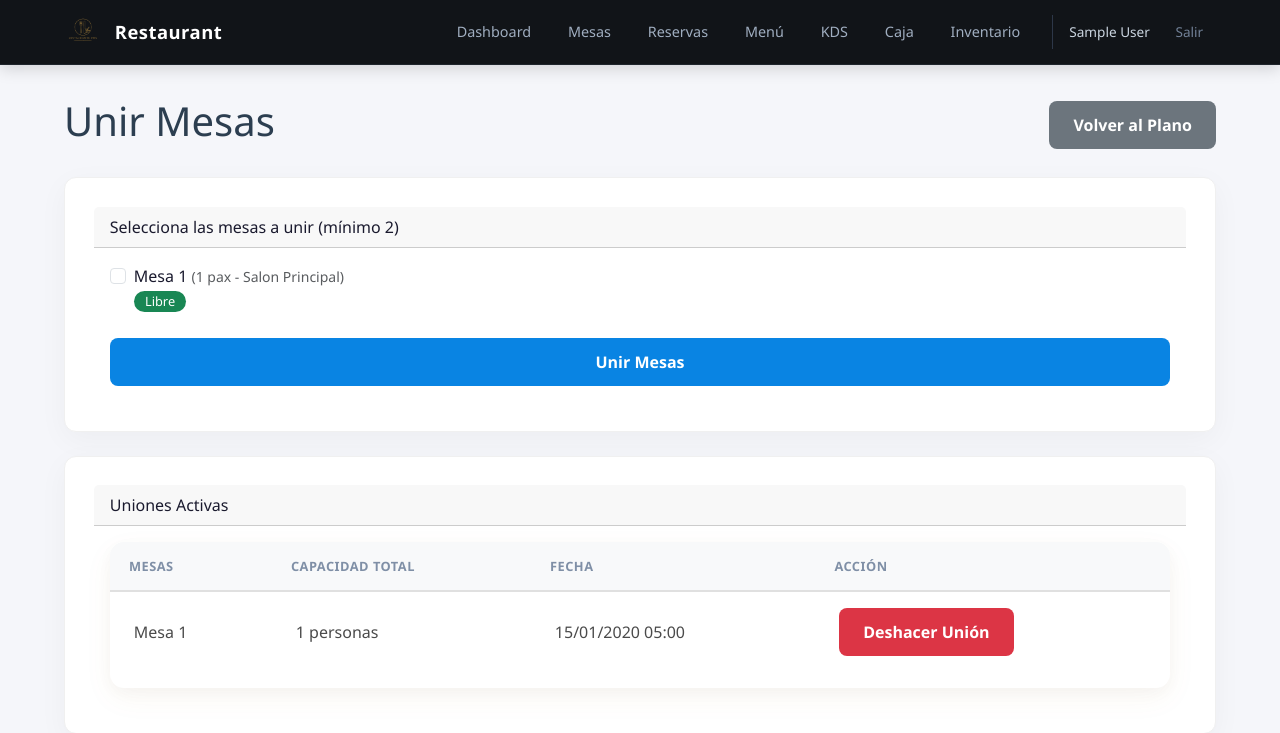
After one commit to edwargreoz/Restaurante_08, a Django app: page /mesas/unir/ in a window 1280 px wide. The commit adds this page. Shown: the top 733 px of the page. Run offline with Django 5.2, Linux system fonts and the light colour scheme; a user stored in the database is signed in; tables that the repository leaves empty hold one stand-in row (values such as "Sample post").

Commit message:
feat(mesas): agregar template unir_mesas y organizar CSS del módulo

```diff
--- a/templates/mesas/detalle_mesa.html
+++ b/templates/mesas/detalle_mesa.html
@@ -4,7 +4,7 @@
 {% load static %}
 {% block title %}Mesa {{ mesa.numero }}{% endblock %}
 {% block content %}
-
+<link rel="stylesheet" href="{% static 'css/mesas/mesas.css' %}">
 <div class="d-flex justify-content-between align-items-center mb-4">
     <h1>Mesa {{ mesa.numero }}</h1>
     <a href="{% url 'plano_mesas' %}" class="btn btn-secondary">Volver al Plano</a>
--- /dev/null
+++ b/templates/mesas/unir_mesas.html
@@ -0,0 +1,77 @@
+{% extends 'base.html' %}
+{% load static %}
+{% block title %}Unir Mesas{% endblock %}
+{% block extra_css %}
+<link rel="stylesheet" href="{% static 'css/mesas/mesas.css' %}">
+{% endblock %}
+{% block content %}
+<div class="d-flex justify-content-between align-items-center mb-4">
+    <h1>Unir Mesas</h1>
+    <a href="{% url 'plano_mesas' %}" class="btn btn-secondary">Volver al Plano</a>
+</div>
+<div class="card mb-4">
+    <div class="card-header">Selecciona las mesas a unir (mínimo 2)</div>
+    <div class="card-body">
+        <form method="POST" action="{% url 'unir_mesas' %}">
+            {% csrf_token %}
+            <div class="row">
+                {% for mesa in mesas %}
+                <div class="col-md-3 mb-2">
+                    <div class="form-check">
+                        <input class="form-check-input" type="checkbox" name="mesas" value="{{ mesa.id }}" id="mesa_{{ mesa.id }}">
+                        <label class="form-check-label" for="mesa_{{ mesa.id }}">
+                            Mesa {{ mesa.numero }}
+                            <small class="text-muted">({{ mesa.capacidad }} pax - {{ mesa.get_zona_display }})</small>
+                            <span class="badge bg-{% if mesa.estado == 'LIBRE' %}success{% elif mesa.estado == 'OCUPADA' %}danger{% elif mesa.estado == 'RESERVADA' %}warning text-dark{% else %}secondary{% endif %}">
+                                {{ mesa.get_estado_display }}
+                            </span>
+                        </label>
+                    </div>
+                </div>
+                {% endfor %}
+            </div>
+            <button type="submit" class="btn btn-primary mt-3">Unir Mesas</button>
+        </form>
+    </div>
+</div>
+<div class="card">
+    <div class="card-header">Uniones Activas</div>
+    <div class="card-body">
+        {% if uniones %}
+        <div class="table-wrapper">
+            <table class="table">
+                <thead>
+                    <tr>
+                        <th>Mesas</th>
+                        <th>Capacidad Total</th>
+                        <th>Fecha</th>
+                        <th>Acción</th>
+                    </tr>
+                </thead>
+                <tbody>
+                    {% for union in uniones %}
+                    <tr>
+                        <td>
+                            {% for mesa in union.mesas.all %}
+                                Mesa {{ mesa.numero }}{% if not forloop.last %} + {% endif %}
+                            {% endfor %}
+                        </td>
+                        <td>{{ union.capacidad_total }} personas</td>
+                        <td>{{ union.fecha_creacion|date:"d/m/Y H:i" }}</td>
+                        <td>
+                            <form method="POST" action="{% url 'deshacer_union' union.id %}" style="display:inline;">
+                                {% csrf_token %}
+                                <button type="submit" class="btn btn-danger btn-sm">Deshacer Unión</button>
+                            </form>
+                        </td>
+                    </tr>
+                    {% endfor %}
+                </tbody>
+            </table>
+        </div>
+        {% else %}
+        <p class="text-muted">No hay uniones activas.</p>
+        {% endif %}
+    </div>
+</div>
+{% endblock %}
```
Also changed, not shown: media/platos/Gallina_Pepitoria.jpg (added).
